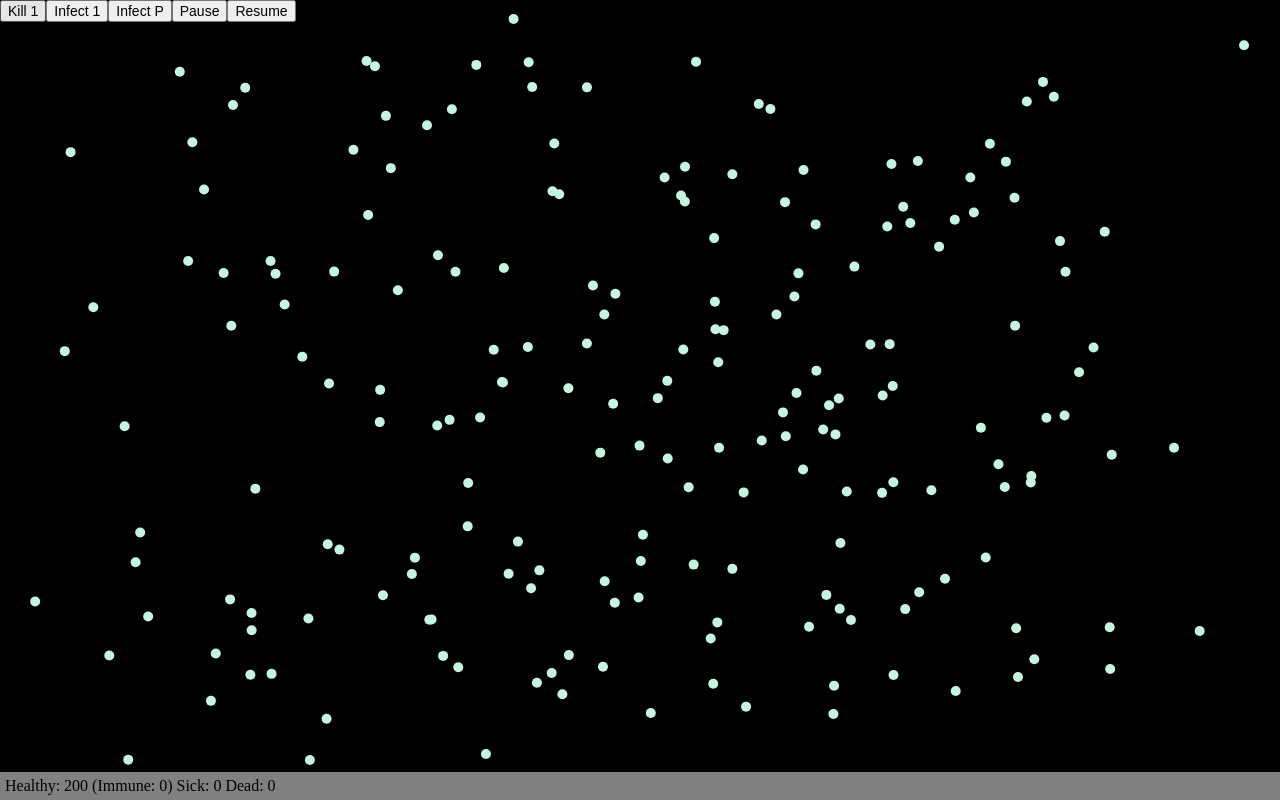
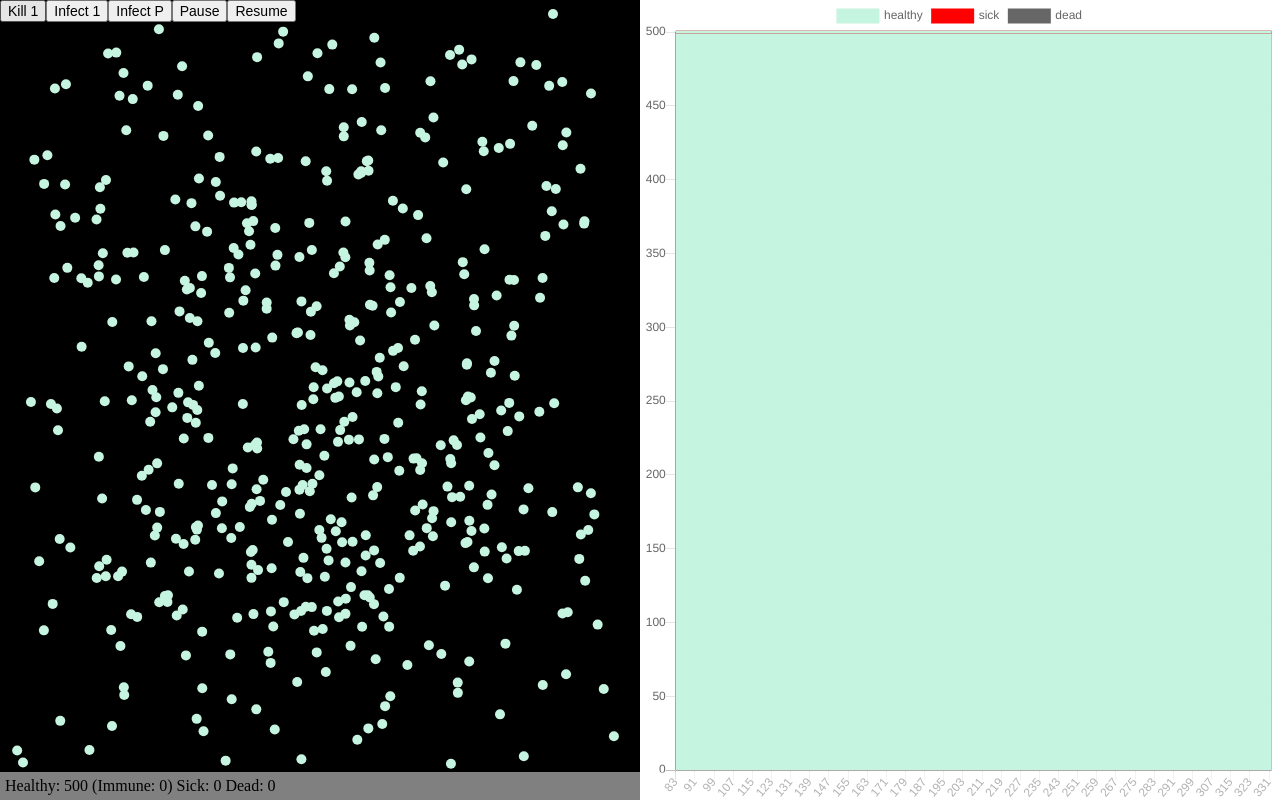
Before and after one commit to maxymczech/covid-19-simulation, a plain HTML site: page index.html in a window 1280 px wide. Drawn offline with nearby package versions, Linux system fonts and the light colour scheme.

Commit message:
Chart.js graph

```diff
--- a/covid-19.css
+++ b/covid-19.css
@@ -3,8 +3,12 @@ html, body {
   padding: 0;
 }
 canvas {
+  display: block;
+}
+#canvas-simulation {
   background-color: #000;
-  display: block;
+}
+#canvas-graph {
 }
 #control-panel {
   position: absolute;
@@ -29,3 +33,10 @@ canvas {
   padding: 5px;
   box-sizing: border-box;
 }
+.covid-19-container {
+  display: flex;
+  flex-direction: row;
+}
+.covid-19-item {
+  width: 50%;
+}
--- a/covid-19.js
+++ b/covid-19.js
@@ -2,15 +2,39 @@
 const config = {
   allSicknessStates: ['initial', 'light', 'hardcore', 'immunity'],
   allStatuses: ['healthy', 'sick', 'dead'],
+  colors: {
+    'healthy': {
+      'initial': '#C5F4E0',
+      'light': '#C5F4E0',
+      'hardcore': '#C5F4E0',
+      'immunity': '#C5F4E0'
+    },
+    'sick': {
+      'initial': 'pink',
+      'light': 'orange',
+      'hardcore': 'red',
+      'immunity': '#C5F4E0'
+    },
+    'dead': {
+      'initial': '#666',
+      'light': '#666',
+      'hardcore': '#666',
+      'immunity': '#666'
+    }
+  },
   currentFrame: 0,
+  graphFramesCount: 250,
+  gridStepSize: 100, // [px]
   hardcoreModeProbability: 0.4, // Probability of going into hardcore sickness mode
   hardcoreRIP: 0.5, // Probability of DEATH in hardcore sick people
   infectionP: 0.1, // Probability of infecting another person without immunity
   infectionRadius: 20, // Radius of infection reach
   initialSicknessDurationRatio: 0.3, // Portion of sickness period when the person is symptomless
+  showGrid: false, // Display grid in the simulation canvas
   sicknessDuration: 500, // Number of frames the person is sick
+  sickSpeedMultiplier: 0.5,
   simulationState: 'running', // 'running' | 'paused'
-  totalPeople: 200
+  totalPeople: 500
 };
 
 const people = [];
@@ -33,46 +57,46 @@ const getRandomPerson = (maxWidth, maxHeight, radius = 5, speed = 5) => {
   }
 }
 
-const drawCircle = (ctx, x, y, radius, color, fill = true) => {
+const drawCircle = (ctx, x, y, radius, color, fill = true, dash = []) => {
   ctx.beginPath();
   ctx.arc(x, y, radius, 0, 2 * Math.PI);
   ctx.fillStyle = color;
   ctx.strokeStyle = color;
+  ctx.setLineDash(dash);
   ctx[fill ? 'fill' : 'stroke']();
 }
 
 const drawFrame = (ctx, maxWidth, maxHeight) => {
-  const colorDict = {
-    'healthy': {
-      'initial': '#C5F4E0',
-      'light': '#C5F4E0',
-      'hardcore': '#C5F4E0',
-      'immunity': '#C5F4E0'
-    },
-    'sick': {
-      'initial': 'pink',
-      'light': 'orange',
-      'hardcore': 'red',
-      'immunity': 'blue'
-    },
-    'dead': {
-      'initial': '#666',
-      'light': '#666',
-      'hardcore': '#666',
-      'immunity': '#666'
-    }
-  };
-
   ctx.clearRect(0, 0, maxWidth, maxHeight);
 
+  if (config.showGrid) {
+    for (let x = 0; x < maxWidth; x += config.gridStepSize) {
+      ctx.beginPath();
+      ctx.moveTo(x, 0);
+      ctx.lineTo(x, maxHeight);
+      ctx.lineWidth = 0.5;
+      ctx.strokeStyle = '#fff';
+      ctx.stroke();
+    }
+    for (let y = 0; y < maxHeight; y += config.gridStepSize) {
+      ctx.beginPath();
+      ctx.moveTo(0, y);
+      ctx.lineTo(maxWidth, y);
+      ctx.lineWidth = 0.5;
+      ctx.strokeStyle = '#fff';
+      ctx.stroke();
+    }
+  }
+
   people.forEach(person => {
-    const color = colorDict[person.status][person.sicknessState];
+    const color = config.colors[person.status][person.sicknessState];
+    const dash = [5, 5];
     if (person.status === 'sick') {
-      drawCircle(ctx, person.x, person.y, config.infectionRadius, color, false);
+      drawCircle(ctx, person.x, person.y, config.infectionRadius, color, false, dash);
     }
     drawCircle(ctx, person.x, person.y, person.radius, color);
     if (person.sicknessState === 'immunity') {
-      drawCircle(ctx, person.x, person.y, person.radius + 4, color, false);
+      drawCircle(ctx, person.x, person.y, person.radius + 4, color, false, dash);
     }
   });
 }
@@ -114,7 +138,11 @@ const infectProb = p => {
 
 const updateSimulationState = (people, maxWidth, maxHeight) => {
   const goalTolerance = 3;
+  const infectablePeople = people.filter(person => (
+    person.status === 'healthy' && person.sicknessState !== 'immunity'
+  ));
   people.forEach(person => {
+    // Movement
     if (person.status !== 'dead') {
       const distanceToGoal = dist(person, {
         x: person.goalX,
@@ -124,9 +152,11 @@ const updateSimulationState = (people, maxWidth, maxHeight) => {
         person.goalX = randomInt(person.radius, maxWidth - person.radius);
         person.goalY = randomInt(person.radius, maxHeight - person.radius);
       } else {
+        const mul = person.status === 'sick' ? config.sickSpeedMultiplier : 1;
+        const speed = Math.min(mul * person.speed, distanceToGoal);
         const dir = {
-          x: Math.min(person.speed, distanceToGoal) * (person.goalX - person.x) / distanceToGoal,
-          y: Math.min(person.speed, distanceToGoal) * (person.goalY - person.y) / distanceToGoal
+          x: speed * (person.goalX - person.x) / distanceToGoal,
+          y: speed * (person.goalY - person.y) / distanceToGoal
         }
         person.x += dir.x;
         person.y += dir.y;
@@ -155,9 +185,6 @@ const updateSimulationState = (people, maxWidth, maxHeight) => {
       }
 
       // Infection spread
-      const infectablePeople = people.filter(person => (
-        person.status === 'healthy' && person.sicknessState !== 'immunity'
-      ));
       infectablePeople.forEach(otherPerson => {
         if (
           dist(person, otherPerson) <= config.infectionRadius
@@ -187,9 +214,8 @@ const resumeSimulation = () => {
 }
 
 /* * * Run simulation loop * * */
-
-const canvasElement = document.getElementById('the-canvas');
-canvasElement.width = document.documentElement.clientWidth;
+const canvasElement = document.getElementById('canvas-simulation');
+canvasElement.width = document.documentElement.clientWidth / 2;
 canvasElement.height = document.documentElement.clientHeight;
 const ctx = canvasElement.getContext("2d");
 const { height: canvasHeight, width: canvasWidth } = canvasElement;
@@ -203,6 +229,8 @@ const simulationLoop = () => {
   if (config.simulationState === 'running') {
     updateSimulationState(people, canvasWidth, canvasHeight);
 
+    updateGraph();
+
     config.currentFrame++;
     if (config.currentFrame % updateEvery === 0) {
       drawFrame(ctx, canvasWidth, canvasHeight);
@@ -211,4 +239,65 @@ const simulationLoop = () => {
   requestAnimationFrame(simulationLoop);
 };
 
+// Graph
+const canvasElementGraph = document.getElementById('canvas-graph');
+canvasElementGraph.width = document.documentElement.clientWidth / 2;
+canvasElementGraph.height = document.documentElement.clientHeight;
+const ctxGraph = canvasElement.getContext("2d");
+const graphData = {
+  labels: Array.from(Array(config.graphFramesCount).keys()),
+  datasets: []
+};
+config.allStatuses.forEach(status => {
+  graphData.datasets.push({
+    backgroundColor: config.colors[status].hardcore,
+    borderColor: config.colors[status].hardcore,
+    data: Array(config.graphFramesCount).fill(0),
+    label: status,
+    pointRadius: 0
+  });
+});
+const graphOptions = {
+  animation: false,
+  elements: {
+    line: {
+      tension: 0.000001
+    }
+  },
+  scales: {
+    yAxes: [{
+      stacked: true,
+      ticks: {
+        suggestedMin: 0,
+        suggestedMax: config.totalPeople
+      }
+    }]
+  },
+};
+const chartGraph = new Chart('canvas-graph', {
+  type: 'line',
+  data: graphData,
+  options: graphOptions
+});
+
+const updateGraph = () => {
+  const counts = config.allStatuses.map(status => ({
+    status,
+    count: people.filter(person => person.status === status).length
+  }));
+  if (config.currentFrame < config.graphFramesCount) {
+    graphData.datasets.forEach(dataset => {
+      dataset.data[config.currentFrame] = counts.find(item => item.status === dataset.label).count;
+    });
+  } else {
+    graphData.datasets.forEach(dataset => {
+      dataset.data.shift();
+      dataset.data.push(counts.find(item => item.status === dataset.label).count);
+    });
+    graphData.labels.shift();
+    graphData.labels.push(config.currentFrame);
+  }
+  chartGraph.update();
+};
+
 simulationLoop();
--- a/index.html
+++ b/index.html
@@ -7,7 +7,9 @@
 </head>
 <body>
 
-  <canvas id="the-canvas" width="500" height="500">
+  <div class="covid-19-container">
+    <div class="covid-19-item">
+      <canvas id="canvas-simulation" width="500" height="500">
         Your browser does not support canvas element jopta
       </canvas>
 
@@ -24,7 +26,15 @@
         Sick: <span id="counter-sick"></span>
         Dead: <span id="counter-dead"></span>
       </div> <!-- #status-bar -->
+    </div> <!-- .covid-19-item -->
+    <div class="covid-19-item">
+      <canvas id="canvas-graph" width="500" height="500">
+        Your browser does not support canvas element jopta
+      </canvas>
+    </div> <!-- .covid-19-item -->
+  </div> <!-- .covid-19-container -->
 
+  <script src="https://cdnjs.cloudflare.com/ajax/libs/Chart.js/2.9.3/Chart.min.js"></script>
   <script src="./covid-19.js"></script>
 
 </body>
```
Lines whose indentation alone changed are shown as unchanged.
